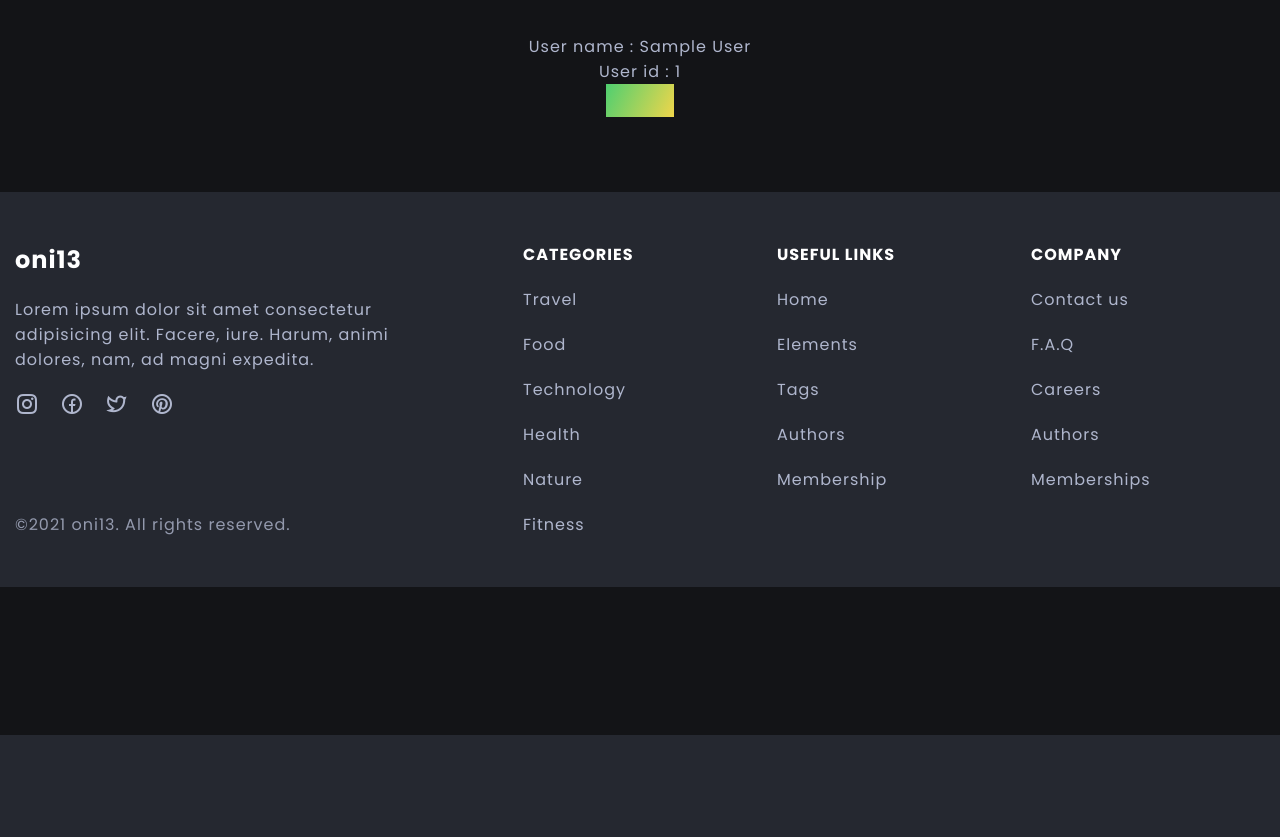
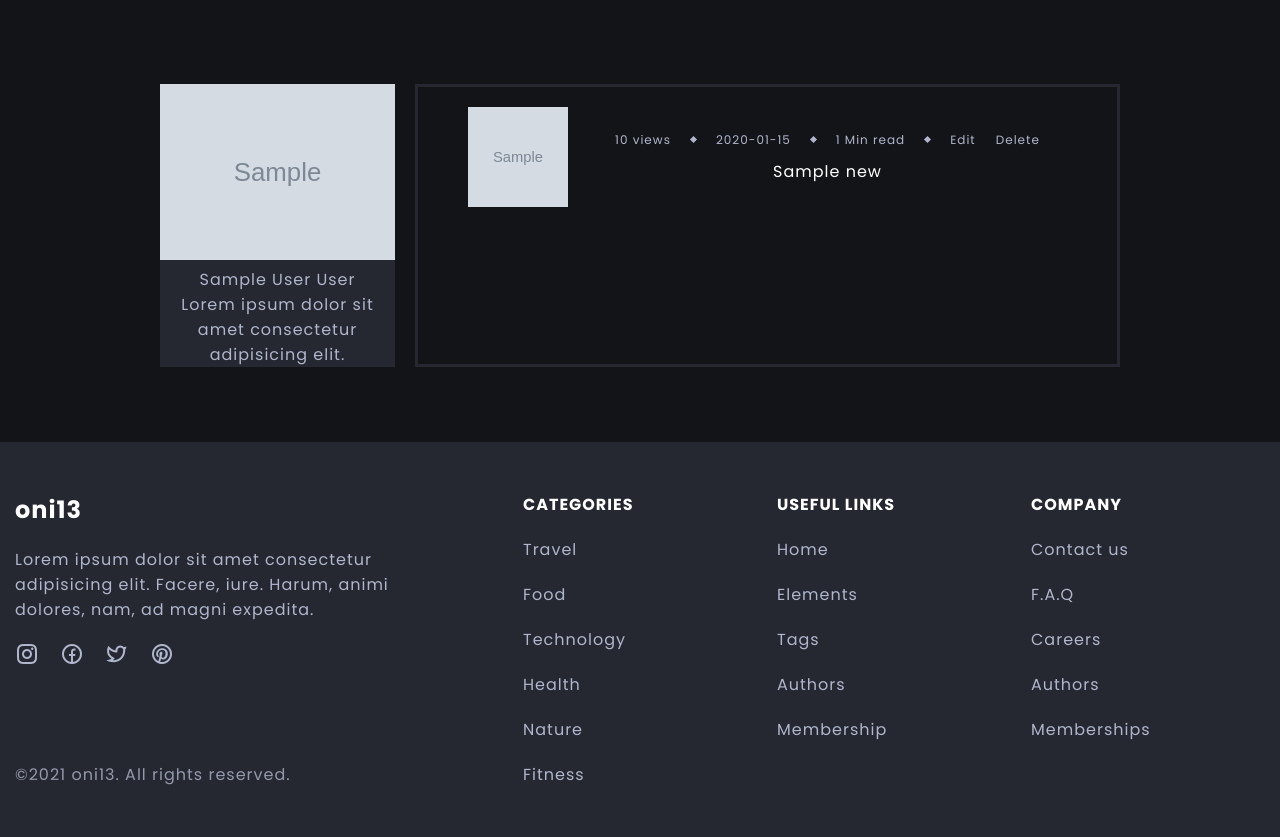
Before and after one commit to itc1205/VeryCoolBlog, a Flask app: page /account/1 in a window 1280 px wide. Shown: the part 65-902 px from the top of the page. Before the commit the page ends 800 px from the top, so only its background shows below. Run offline with Flask 2, Linux system fonts and the light colour scheme; a user stored in the database is signed in; tables that the repository leaves empty hold one stand-in row (values such as "Sample post"); grey boxes marked "Sample" are stand-in pictures; parts of the project's set-up code (start-up, migrations or seed data) failed here and were passed over.

Commit message:
account page almost done preparations for delete and edit methods

```diff
--- a/main.py
+++ b/main.py
@@ -1,6 +1,6 @@
 from os import listdir
 
-from flask import Flask, abort, render_template, redirect, request
+from flask import Flask, abort, render_template, redirect, request, flash
 from flask_login import LoginManager, login_user, logout_user, login_required, current_user
 from flask_wtf import FlaskForm
 
@@ -27,7 +27,9 @@
 
 def main():
     db_session.global_init("db/mainDB.sqlite")
+    mail.startMailServer()
     app.run(host='0.0.0.0', port=80)
+    mail.stopMailServer()
 
 
 def postCreated(news):
@@ -192,7 +194,6 @@
     login = StringField('Login', validators=[DataRequired()])
     name = StringField('Name', validators=[DataRequired()])
     surname = StringField('Surname', validators=[DataRequired()])
-    # Profile picture
     submit = SubmitField('Complete registration')
 
 
@@ -254,16 +255,15 @@
 def account(id):
     db_sess = db_session.create_session()
     user = db_sess.query(User).filter(User.id == id).first()
+    posts = user.news
     params = {
-        "name": user.name,
-        "id": user.id,
-        "login": user.login,
+        "user": user,
+        "posts": posts
     }
     return render_template('account.html', **params)
 
 #############################################
 # Posts creation
-
 
 class CreatePostForm(FlaskForm):
     title = StringField('Title', validators=[DataRequired()])
@@ -345,11 +345,10 @@
                 News.views_count).limit(5))
         ).limit(6)
     }
-    return render_template('olderPostsView.html' **params)
+    return render_template('olderPostsView.html', **params)
 
 #############################################
 # Search route
-
 
 @app.route('/search')
 def search():
@@ -381,4 +380,3 @@
 
 if __name__ == "__main__":
     main()
-    mail.stopMailServer()
--- a/static/assets/css/main.css
+++ b/static/assets/css/main.css
@@ -800,24 +800,34 @@
 }
 
 .account-page .container{
-    max-width: 90rem;
     padding: 0;
     display: flex;
     flex-direction: column;
     gap: var(--gap);
+    max-width: 75%;
 }
 
 .account-page-data{
     display: flex;
     flex-direction: column;
-    align-items: center;
     text-align: center;
     padding-block: 2.5rem;
+    gap: var(--gap);
 }
 
-.account-page-data .btn{
+.user-info{
+    background-color: var(--secondary-background-color);
     width: auto;
-    margin: auto;
+}
+
+.user-posts-container{
+    display: flex;
+    flex-direction: column;
+    border: solid var(--secondary-background-color);
+    overflow: hidden;
+    overflow-y: scroll;
+    max-height: 45rem;
+    gap: var(--gap);
 }
 
 /* Error handling */
@@ -914,6 +924,19 @@
 }
 
 @media screen and (min-width: 1024px) {
+
+    .account-page-data{
+        flex-direction: row;
+    }
+
+    .user-info{
+        width: 25%;
+    }
+
+    .user-posts-container{
+        width: 75%;
+    }
+
     .menu{
         position: static;
         width: initial;
--- a/templates/account.html
+++ b/templates/account.html
@@ -1,16 +1,51 @@
 {% extends 'base.html' %} {% block content %}
-<section class="account-page section-header-offset">
-    <div class="account-page-container container">
-        <div class="account-page-data">
-            <p>
-                User name : {{current_user.name}}
-            </p>
-            <p>
-                User id : {{current_user.id}}
-            </p>
-            <div class="btn sign-up-btn fancy-border">Logout</div>
+    <section class="account-page section section-header-offset">
+        <div class="account-page container">
+            <div class="account-page-data">
+                <div class="user-info">
+                    <div class="user-image-container">
+                        <img src="/{{user.profile_image}}" alt="profile picture">
+                    </div>
+                    <div class="user-info-container">
+                        <div class="user-name-surname">
+                            {{user.name}} {{user.surname}}
+                        </div>
+                        <div class="user-description">
+                            Lorem ipsum dolor sit amet consectetur adipisicing elit.
+                        </div>
+                    </div>
+                </div>
+
+                <div class="user-posts-container">
+                    {% for item in posts %}
+
+                    <div class="trending-news-box">
+                        <div class="trending-news-img-box">
+                            <img src="/{{item.preview_img}}" alt="" class="article-image">
+                        </div>
+
+                        <div class="trending-news-data">
+
+                            <div class="article-data">
+                                <span>{{item.views_count}} views</span>
+                                <span class="article-data-spacer"></span>
+                                <span>{{item.created_date_string}}</span>
+                                <span class="article-data-spacer"></span>
+                                <span>{{item.reading_time_in_minutes}} Min read</span>
+                                <span class="article-data-spacer"></span>
+                                <span><a href="/edit?post_id={{item.id}}">Edit</a></span>
+                                <span><a href="/delete?post_id={{item.id}}">Delete</a></span>
+                            </div>
+
+                            <a href="/post/{{item.id}}" class="title article-title">{{item.title}}</a>
+
+                        </div>
+                    </div>
+                    {% endfor %}
+                </div>
+
+            </div>
+
         </div>
-
-    </div>
-</section>
+    </section>
 {% endblock %}
--- a/templates/base.html
+++ b/templates/base.html
@@ -44,8 +44,8 @@
                         <a href="#" class="list-link">Contact</a>
                     </li>
                     {% if current_user.is_authenticated %}
-                    <li><a class="list-item screen-lg-hidden" href="create_new_post">New post</a></li>
-                    <li><a class="list-item screen-lg-hidden" href="logout">{{ current_user.name }}</a></li>
+                    <li><a class="list-item screen-lg-hidden" href="/create_new_post">New post</a></li>
+                    <li><a class="list-item screen-lg-hidden" href="/account/{{current_user.id}}">{{ current_user.name }}</a></li>
                     {% else %}
                     <li class="list-item screen-lg-hidden">
                         <a href="login" class="list-link">Login</a>
@@ -73,13 +73,13 @@
                 </button>
                 {% if current_user.is_authenticated %}
 
-                <a class="list-link screen-sm-hidden" href="create_new_post">New post</a>
-                <a class="list-link screen-sm-hidden" href="logout">{{ current_user.name }}</a>
+                <a class="list-link screen-sm-hidden" href="/create_new_post">New post</a>
+                <a class="list-link screen-sm-hidden" href="/account/{{current_user.id}}">{{ current_user.name }}</a></li>
 
                 {% else %}
 
-                <a href="login" class="list-link screen-sm-hidden">Login</a>
-                <a href="registration" class="btn sign-up-btn fancy-border screen-sm-hidden">
+                <a href="l/ogin" class="list-link screen-sm-hidden">Login</a>
+                <a href="/registration" class="btn sign-up-btn fancy-border screen-sm-hidden">
                     <span>Register</span>
                 </a>
 
@@ -96,7 +96,7 @@
 
         <div class="form-container-inner">
 
-            <form action="search" class="form">
+            <form action="/search" class="form">
                 <input class="form-input" type="text" placeholder="What are you looking for?" name="search-field">
                 <button class="btn form-btn" type="submit">
                     <i class="ri-search-line"></i>
--- a/templates/index.html
+++ b/templates/index.html
@@ -42,7 +42,7 @@
                 <a href="post/{{item.id}}" class="trending-news-box">
                     <div class="trending-news-img-box">
                         <span class="trending-number place-items-center">{{loop.index}}</span>
-                        <img src="{{item.preview_img}}" alt="" class="article-image">
+                        <img src="/{{item.preview_img}}" alt="" class="article-image">
                     </div>
 
                     <div class="trending-news-data">
```
Also changed, not shown: templates/mail.html (+46 -38 lines).
